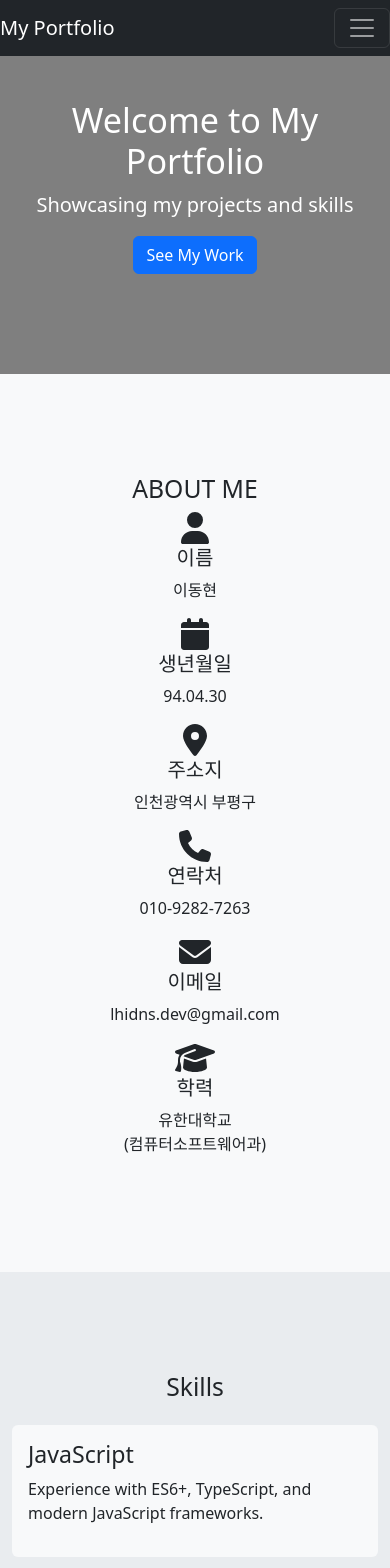
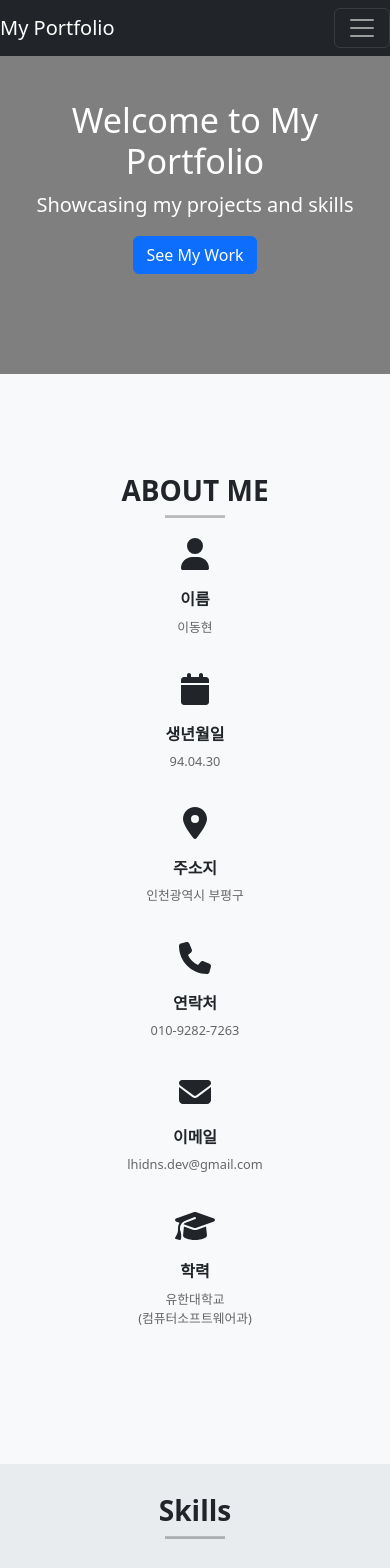
Before and after one commit to honine-code/personal, a React (Create React App) app: page / in a window 390 px wide. Shown: the top 1568 px of the page. Built offline with nearby package versions, Linux system fonts and the light colour scheme.

Commit message:
Update home

```diff
--- a/src/index.css
+++ b/src/index.css
@@ -34,10 +34,37 @@ body {
   z-index: 2;
 }
 
+.section-title {
+  font-size: 2.5rem;
+  font-weight: bold;
+}
+
+.section-divider {
+  width: 100px;
+  height: 3px;
+  background-color: #000;
+  margin: 0 auto 20px;
+}
+
 .about-section {
   background-color: #f8f9fa;
   padding: 100px 0;
   margin: 0;
+}
+
+.about-item {
+  margin-bottom: 20px;
+}
+
+.about-item-title {
+  font-size: 1.25rem;
+  font-weight: bold;
+  margin-top: 10px;
+}
+
+.about-item-text {
+  font-size: 1rem;
+  color: #666;
 }
 
 .skills-section {
@@ -80,3 +107,64 @@ body {
 .skill-card:hover {
   transform: translateY(-10px);
 }
+
+/* 미디어 쿼리 */
+@media (max-width: 768px) {
+  .hero-section {
+    padding: 50px 0;
+  }
+
+  .section-title {
+    font-size: 2rem;
+  }
+
+  .section-divider {
+    width: 80px;
+  }
+
+  .about-item-title {
+    font-size: 1.1rem;
+  }
+
+  .about-item-text {
+    font-size: 0.9rem;
+  }
+
+  .skills-section, .projects-section, .contact-section {
+    padding: 50px 0;
+  }
+
+  .skill-card, .project-card {
+    margin-bottom: 20px;
+  }
+}
+
+@media (max-width: 576px) {
+  .hero-section {
+    padding: 30px 0;
+  }
+
+  .section-title {
+    font-size: 1.75rem;
+  }
+
+  .section-divider {
+    width: 60px;
+  }
+
+  .about-item-title {
+    font-size: 1rem;
+  }
+
+  .about-item-text {
+    font-size: 0.8rem;
+  }
+
+  .skills-section, .projects-section, .contact-section {
+    padding: 30px 0;
+  }
+
+  .skill-card, .project-card {
+    margin-bottom: 15px;
+  }
+}
--- a/src/pages/Home.tsx
+++ b/src/pages/Home.tsx
@@ -21,44 +21,46 @@ const Home: React.FC = () => {
 
       {/* About Section */}
       <Container fluid className="about-section" id="about">
-        <h2 className="text-center">ABOUT ME</h2>
+        <h2 className="text-center section-title">ABOUT ME</h2>
+        <hr className="section-divider" />
         <Row className="justify-content-center">
-          <Col md={2} className="text-center">
-            <FontAwesomeIcon icon={faUser} size="2x" />
-            <h5>이름</h5>
-            <p>이동현</p>
+          <Col md={2} className="text-center about-item">
+            <FontAwesomeIcon icon={faUser} size="2x" className="mb-2" />
+            <h5 className="about-item-title">이름</h5>
+            <p className="about-item-text">이동현</p>
           </Col>
-          <Col md={2} className="text-center">
-            <FontAwesomeIcon icon={faCalendar} size="2x" />
-            <h5>생년월일</h5>
-            <p>94.04.30</p>
+          <Col md={2} className="text-center about-item">
+            <FontAwesomeIcon icon={faCalendar} size="2x" className="mb-2" />
+            <h5 className="about-item-title">생년월일</h5>
+            <p className="about-item-text">94.04.30</p>
           </Col>
-          <Col md={2} className="text-center">
-            <FontAwesomeIcon icon={faMapMarkerAlt} size="2x" />
-            <h5>주소지</h5>
-            <p>인천광역시 부평구</p>
+          <Col md={2} className="text-center about-item">
+            <FontAwesomeIcon icon={faMapMarkerAlt} size="2x" className="mb-2" />
+            <h5 className="about-item-title">주소지</h5>
+            <p className="about-item-text">인천광역시 부평구</p>
           </Col>
-          <Col md={2} className="text-center">
-            <FontAwesomeIcon icon={faPhone} size="2x" />
-            <h5>연락처</h5>
-            <p>010-9282-7263</p>
+          <Col md={2} className="text-center about-item">
+            <FontAwesomeIcon icon={faPhone} size="2x" className="mb-2" />
+            <h5 className="about-item-title">연락처</h5>
+            <p className="about-item-text">010-9282-7263</p>
           </Col>
-          <Col md={2} className="text-center">
-            <FontAwesomeIcon icon={faEnvelope} size="2x" />
-            <h5>이메일</h5>
-            <p>lhidns.dev@gmail.com</p>
+          <Col md={2} className="text-center about-item">
+            <FontAwesomeIcon icon={faEnvelope} size="2x" className="mb-2" />
+            <h5 className="about-item-title">이메일</h5>
+            <p className="about-item-text">lhidns.dev@gmail.com</p>
           </Col>
-          <Col md={2} className="text-center">
-            <FontAwesomeIcon icon={faGraduationCap} size="2x" />
-            <h5>학력</h5>
-            <p>유한대학교<br /> (컴퓨터소프트웨어과)</p>
+          <Col md={2} className="text-center about-item">
+            <FontAwesomeIcon icon={faGraduationCap} size="2x" className="mb-2" />
+            <h5 className="about-item-title">학력</h5>
+            <p className="about-item-text">유한대학교<br /> (컴퓨터소프트웨어과)</p>
           </Col>
         </Row>
       </Container>
 
       {/* Skills Section */}
       <Container fluid className="skills-section" id="skills">
-        <h2 className="text-center">Skills</h2>
+        <h2 className="text-center section-title">Skills</h2>
+        <hr className="section-divider" />
         <Row>
           <Col md={4} className="my-3">
             <div className="skill-card p-3 bg-light rounded">
@@ -83,7 +85,8 @@ const Home: React.FC = () => {
 
       {/* Projects Section */}
       <Container fluid className="projects-section" id="projects">
-        <h2 className="text-center">My Projects</h2>
+        <h2 className="text-center section-title">My Projects</h2>
+        <hr className="section-divider" />
         <Row>
           <Col md={4} className="my-3">
             <div className="project-card p-3 bg-light rounded">
@@ -111,7 +114,8 @@ const Home: React.FC = () => {
 
       {/* Contact Section */}
       <Container fluid className="contact-section" id="contact">
-        <h2 className="text-center">Contact Me</h2>
+        <h2 className="text-center section-title">Contact Me</h2>
+        <hr className="section-divider" />
         <Row className="justify-content-center">
           <Col md={6}>
             <form>
```
